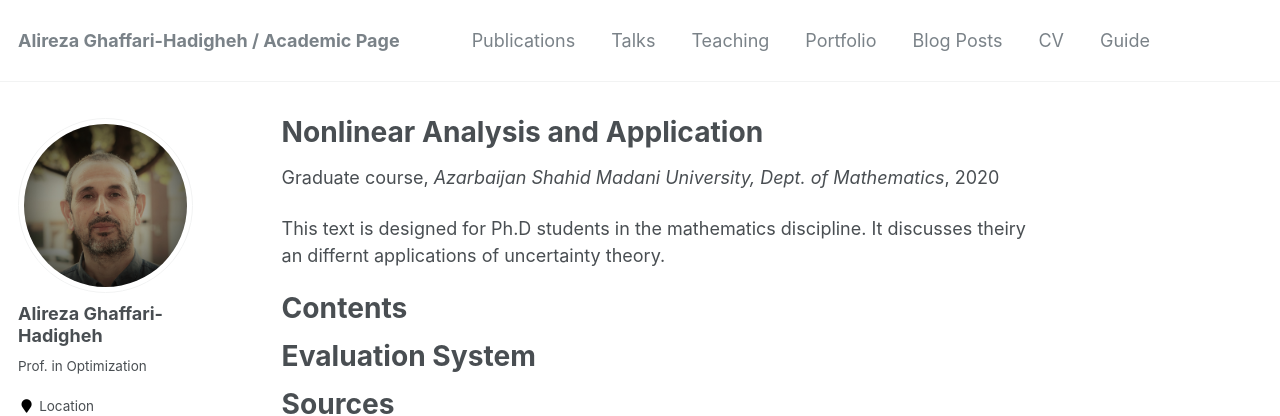
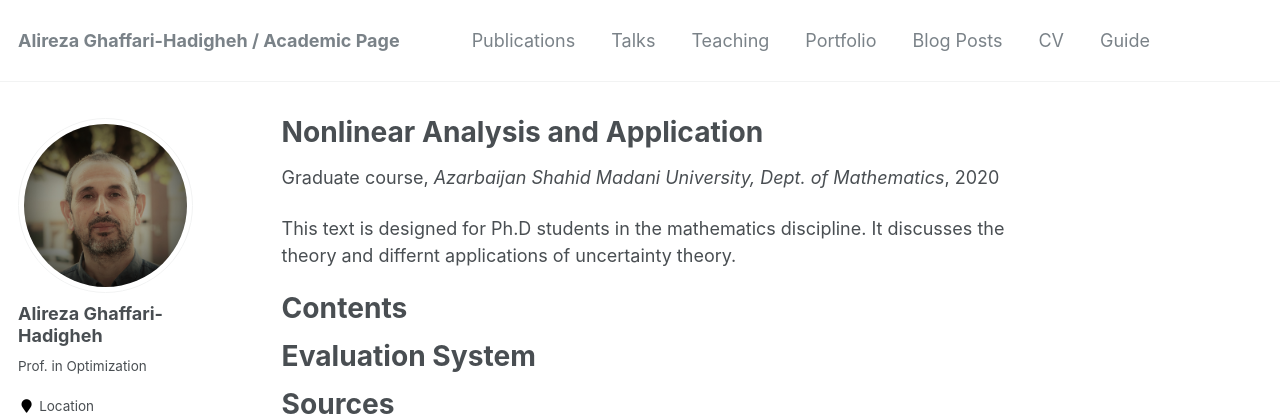
Before and after one commit to Hadigheha/hadigheha.github.io, a Jekyll site: the page built from _teaching/Nonlinear-Analysis-and-Application.md, in a window 1280 px wide and 993 px high. Shown: the top 416 px of the window. Built offline with Jekyll 4.4.1, drawn with Linux system fonts in a browser that asks for light colours; some web fonts are replaced.

Commit message:
Update Nonlinear-Analysis-and-Application.md

```diff
--- a/_teaching/Nonlinear-Analysis-and-Application.md
+++ b/_teaching/Nonlinear-Analysis-and-Application.md
@@ -7,7 +7,7 @@ venue: "Azarbaijan Shahid Madani University, Dept. of Mathematics"
 date: 2020-10-1
 location: "Tabriz, Iran"
 ---
-This text is designed for Ph.D students in the mathematics discipline. It discusses theiry an differnt applications of uncertainty theory.
+This text is designed for Ph.D students in the mathematics discipline. It discusses the theory and differnt applications of uncertainty theory.
 
 Contents
 ======
```
